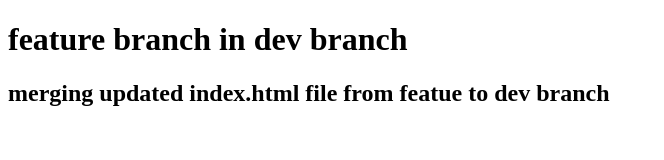
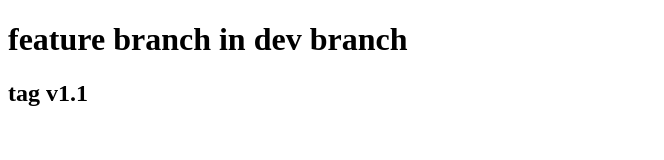
Before and after one commit to sneha-khambal/git-Release, a plain HTML site: page index.html in a window 1280 px wide. Shown: the whole page, without its empty margins (0-664 px from the left). Drawn offline with Linux system fonts and the light colour scheme.

Commit message:
index.html updated on v1.1.0

```diff
--- a/index.html
+++ b/index.html
@@ -8,6 +8,6 @@
 </head>
 <body>
     <h1>feature branch in dev branch</h1>
-    <h2>merging updated index.html file from featue to dev branch</h2>
+   <h2>tag v1.1</h2>
 </body>
 </html>
```
